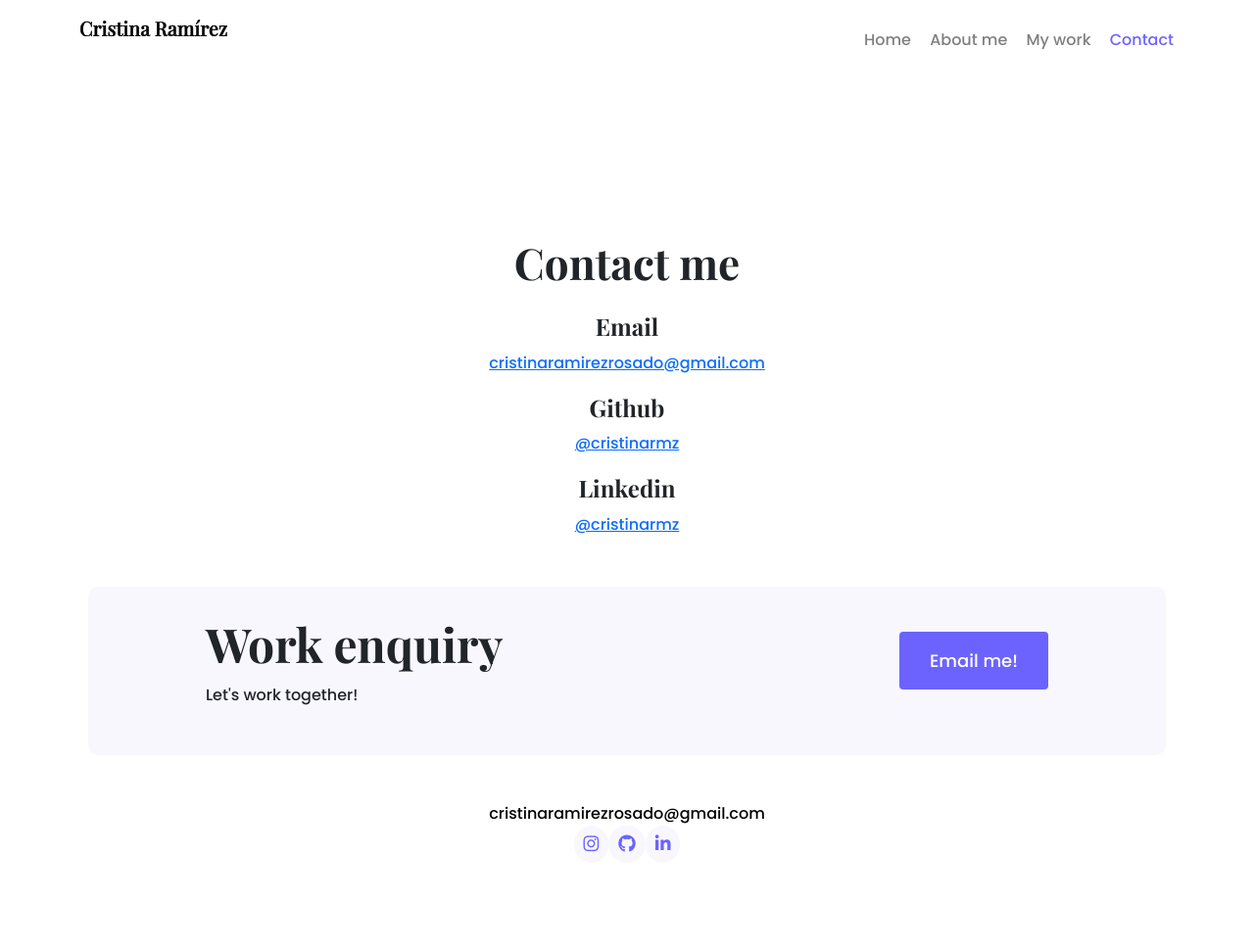
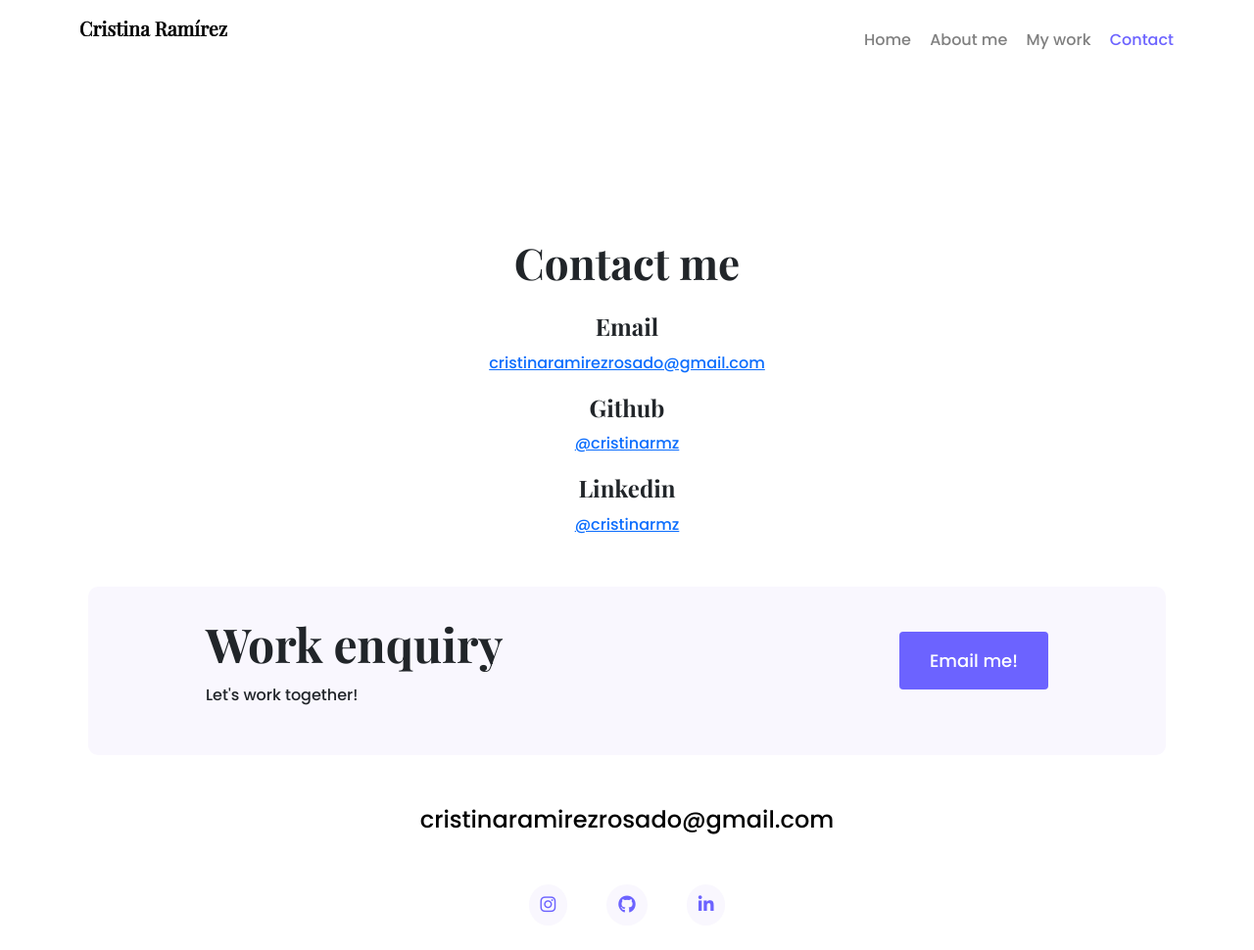
Before and after one commit to cristinarmz/portfolio-project, a plain HTML site: page contact.html in a window 1280 px wide. Shown: the whole page at 98% size. Drawn offline with nearby package versions, Linux system fonts and the light colour scheme.

Commit message:
Fixed css

```diff
--- a/contact.html
+++ b/contact.html
@@ -100,9 +100,9 @@
 					</div>
 
 				</div>
-		<div class="text-center">
+		<div class="d-flex justify-content-center mb-5">
 		<a href="mailto:cristinaramirezrosado@gmail.com" class="d-block email-link"> cristinaramirezrosado@gmail.com</a>
-
+	</div>
 		<div class="d-flex justify-content-center ">
 
 			<a href="instagram.com/crisrmz">
@@ -114,7 +114,7 @@
 			<a href="#">
 				<i class="fab fa-linkedin-in social-icon"></i>
 			</a>
-		</div>
+
 		</div>
 
 
--- a/styles.css
+++ b/styles.css
@@ -130,11 +130,12 @@ nav li.active a {
 
 footer .social-icon {
 	color: var(--branding-color);
-	margin: o 20px;
 	background-color: var(--secondary-color);
-	padding: 10px 10px;
+	margin: 0 20px;
+	padding: 12px 12px;
 	font-size: 18px;
 	border-radius: 50%;
+	transition: all 100ms ease-in-out;
 }
 
 footer .social-icon:hover {
@@ -145,6 +146,7 @@ footer .social-icon:hover {
 footer .email-link {
 	text-decoration: none;
 	color: black;
+	font-size: 24px;
 }
 
 footer .email-link:hover {
```
